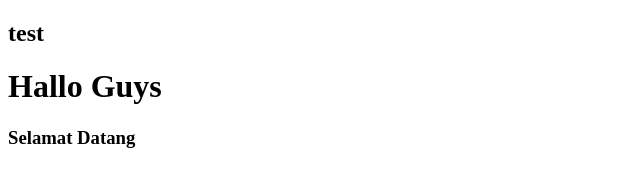
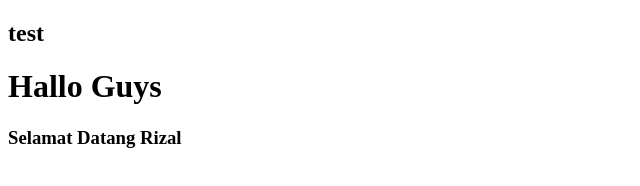
Before and after one commit to rizalsabowaka/rizal-git-test-6, a plain HTML site: page index.html in a window 1280 px wide. Shown: the full height of the page, 0-640 px from the left. Drawn offline with Linux system fonts and the light colour scheme.

Commit message:
Update index.html

```diff
--- a/index.html
+++ b/index.html
@@ -8,6 +8,6 @@
 <body>
     <h2>test</h2>
     <h1>Hallo Guys</h1>
-    <h3>Selamat Datang</h3>
+    <h3>Selamat Datang Rizal</h3>
 </body>
 </html>
```
